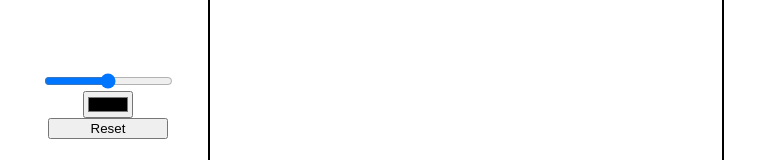
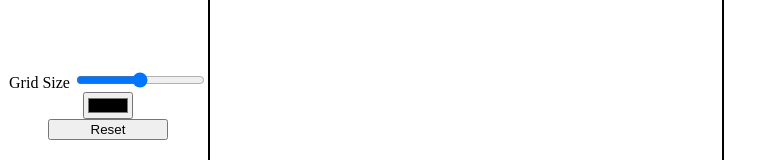
Before and after one commit to Watermelon4/etch-a-sketch, a plain HTML site: page index.html in a window 1280 px wide. Shown: the part 295-455 px from the top of the page, without its empty margins (0-778 px from the left). Drawn offline with Linux system fonts and the light colour scheme.

Commit message:
Add attributes to grid size selector

```diff
--- a/index.html
+++ b/index.html
@@ -11,7 +11,11 @@
 <body>
   <main>
     <section class="controls">
-      <input name="Grid Size" type="range" min="8" max="100">
+      <div id="container">
+        <label for="grid-size-selector">Grid Size</label>
+        <input id="grid-size-selector" name="Grid Size" type="range"
+               min="8" max="100">
+      </div>
       <input name="Color Picker" type="color"/>
       <button id="reset">Reset</button>
     </section>
```
